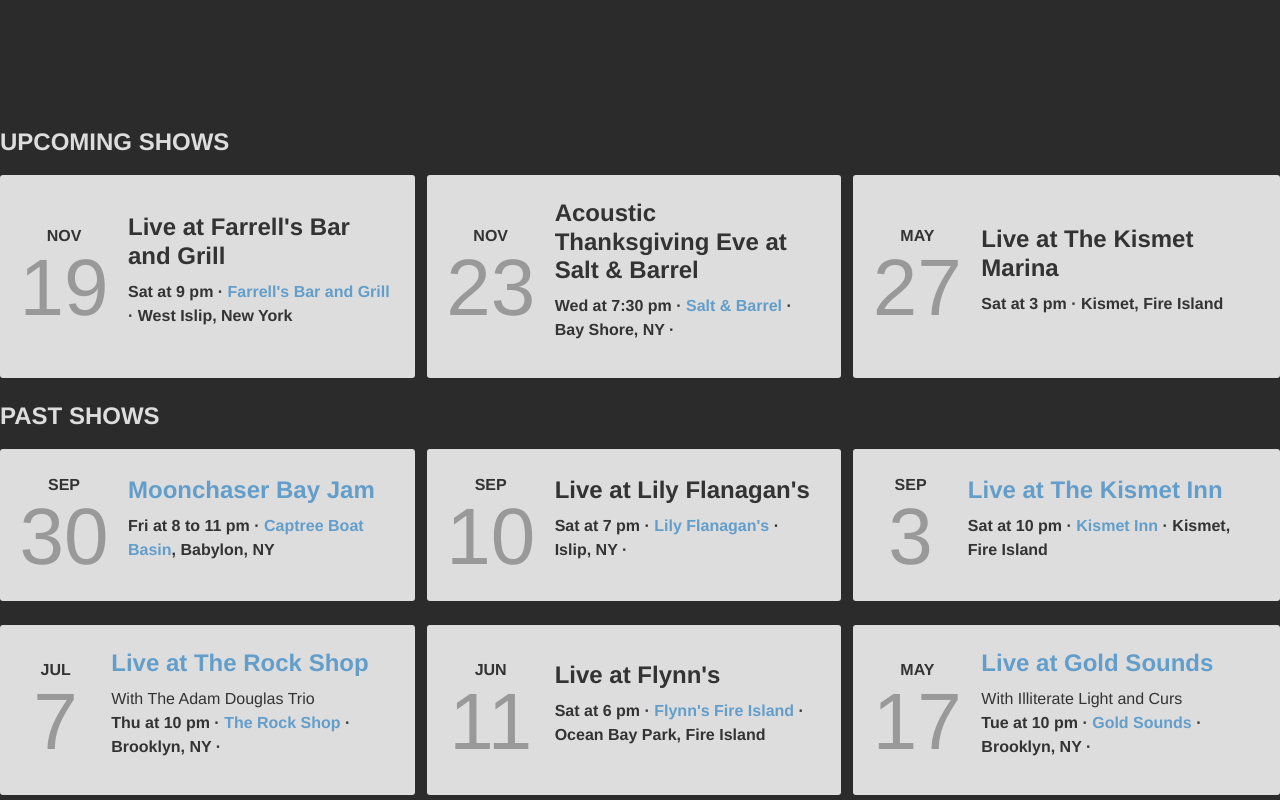
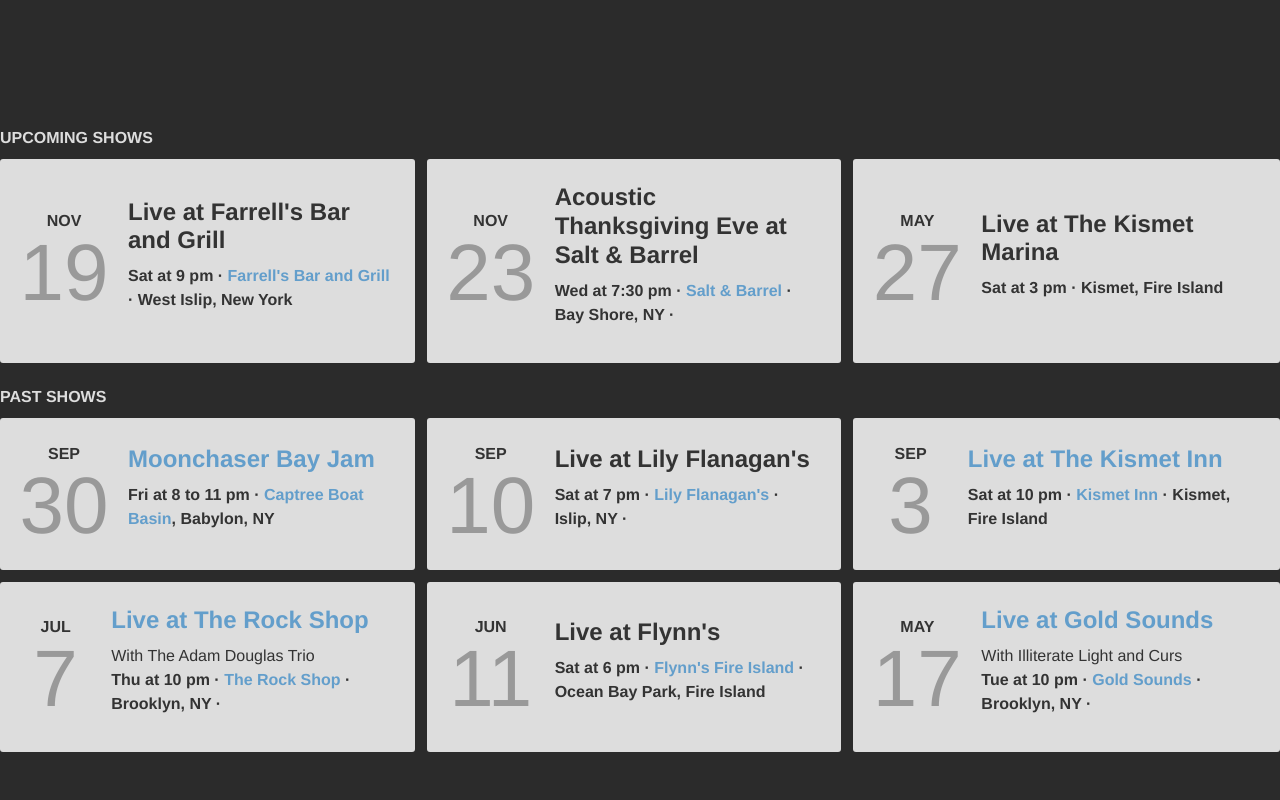
Before and after one commit to dmeehan/dirtyviceband, a website: page index.html in a window 1280 px wide. Shown: the part 760-1560 px from the top of the page. Drawn offline with nearby package versions, Linux system fonts and the light colour scheme.

Commit message:
style tweaks

```diff
--- a/scss/app.scss
+++ b/scss/app.scss
@@ -295,7 +295,12 @@
             h2 {
                 color: $light-gray;
                 text-transform: uppercase;
-                padding-bottom: $small-spacing;
+                padding: $small-spacing 0;
+                font-size: 1em;
+
+                &:first-child {
+                    padding-top: 0;
+                }
             }
 
             .shows-poster {
@@ -311,7 +316,7 @@
             }
 
             .shows-cards {
-                margin-bottom: $base-spacing;
+                margin-bottom: $small-spacing;
             }
 
             .event {
```
Also changed, not shown: css/app.css.
